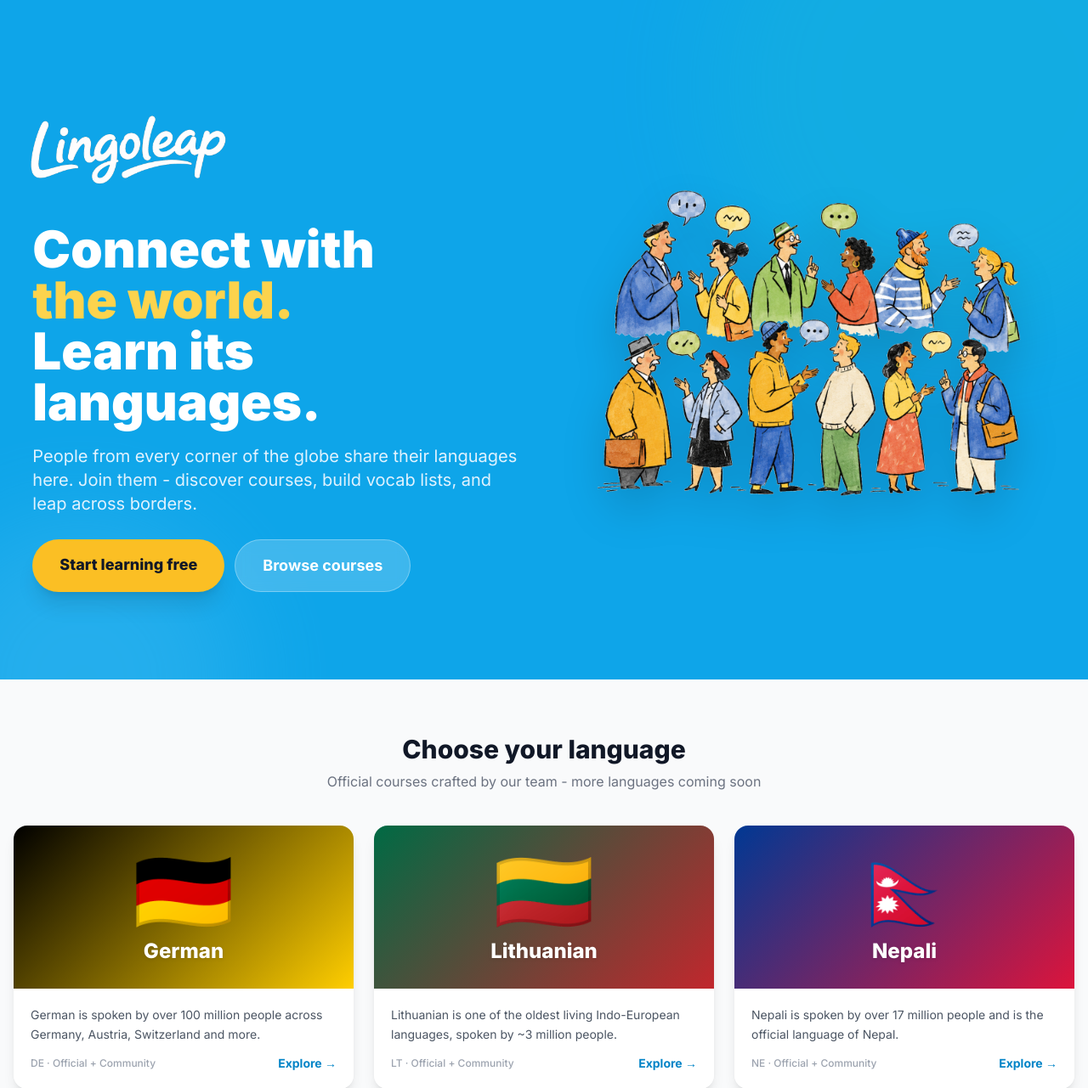
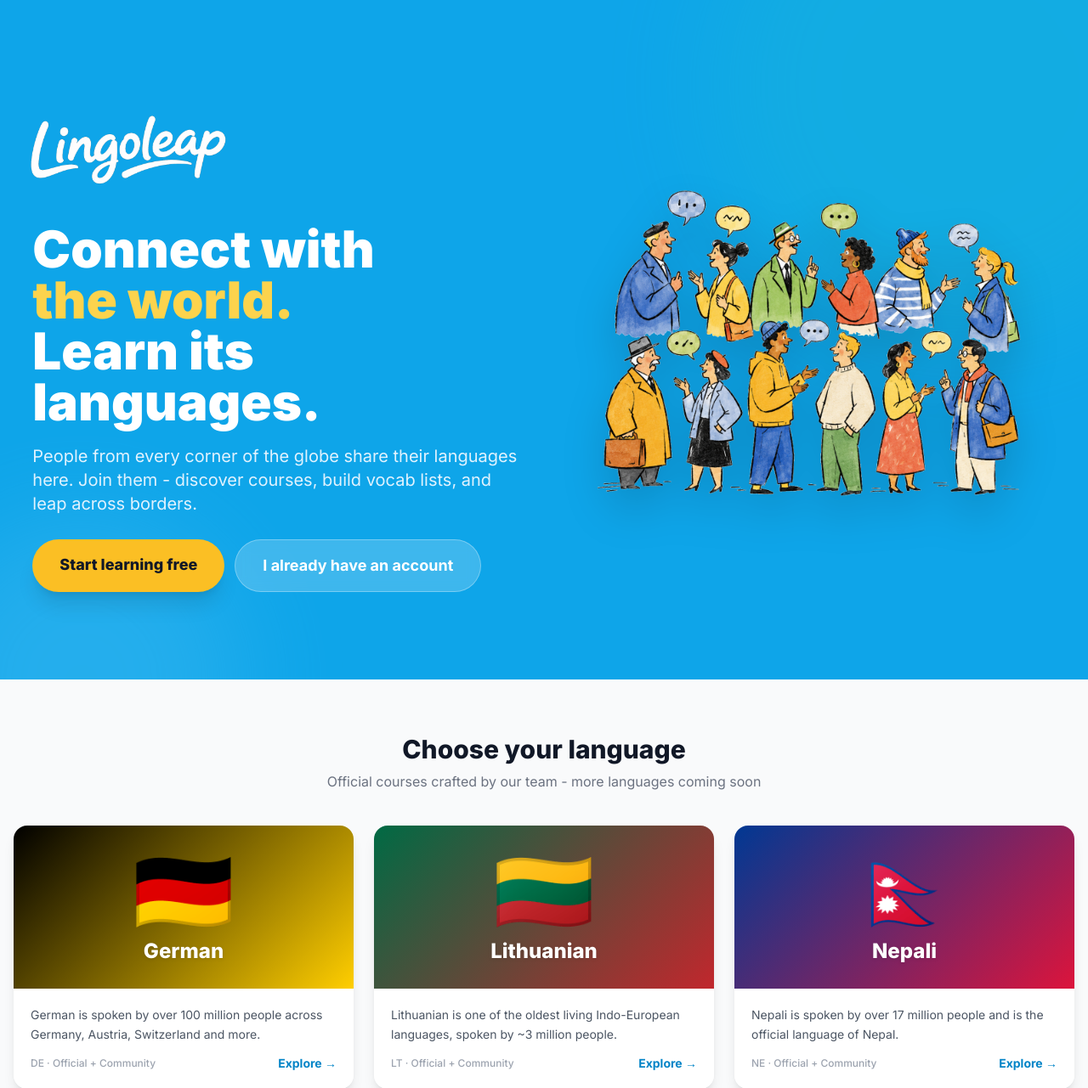
Before and after one commit to tmashworthab/lingoleap, a Flask app: page / in a window 1280 px wide. Shown: the top 1281 px of the page at 85% size. Run offline with Flask 3, Linux system fonts and the light colour scheme; data comes from the database, SQL or seed files in the repository; some libraries are stand-ins or nearby versions.

Commit message:
Change browse courses button to login link

```diff
--- a/templates/index.html
+++ b/templates/index.html
@@ -33,9 +33,9 @@
              class="bg-amber-400 hover:bg-amber-300 text-gray-900 font-extrabold px-8 py-4 rounded-full text-lg shadow-xl transition-all text-center">
             Start learning free
           </a>
-          <a href="{{ url_for('courses') }}"
+          <a href="{{ url_for('login') }}"
              class="bg-white/20 hover:bg-white/30 backdrop-blur text-white font-bold px-8 py-4 rounded-full text-lg border border-white/30 transition-all text-center">
-            Browse courses
+            I already have an account
           </a>
         </div>
       </div>
```
